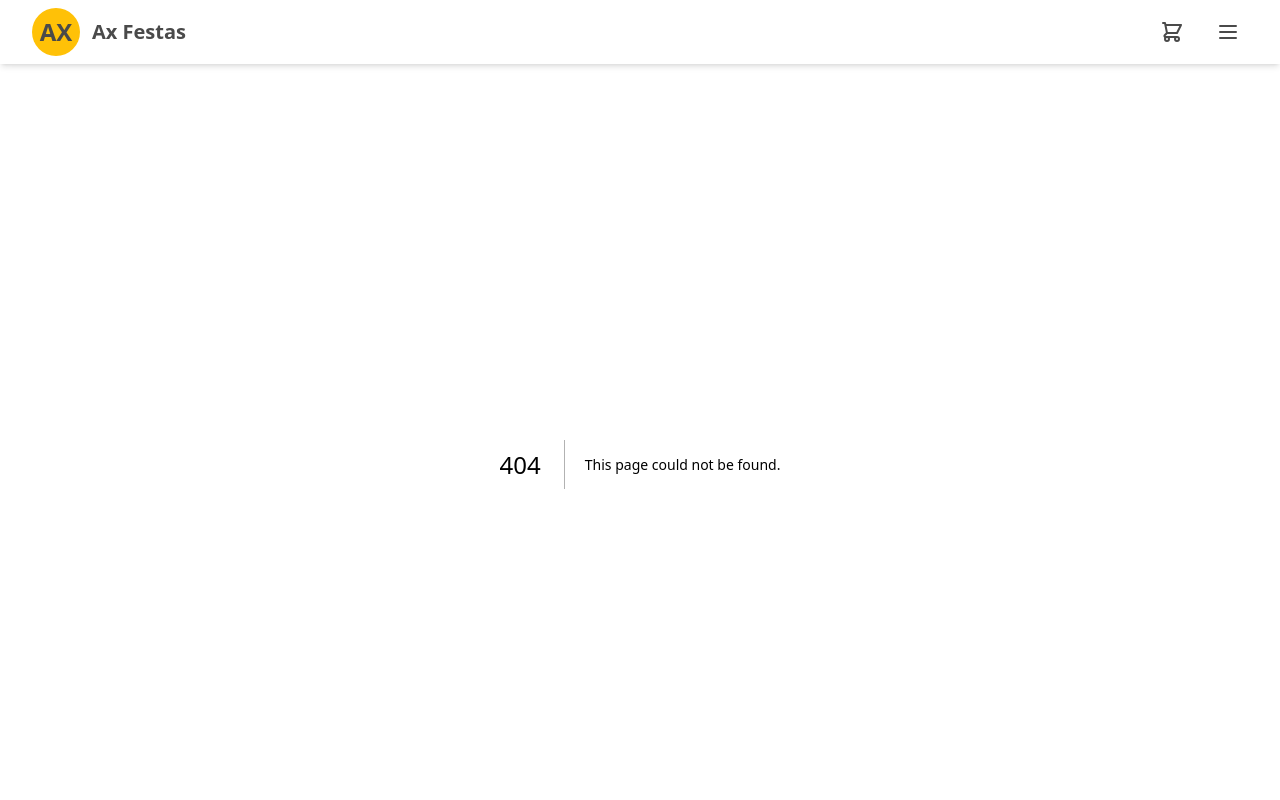
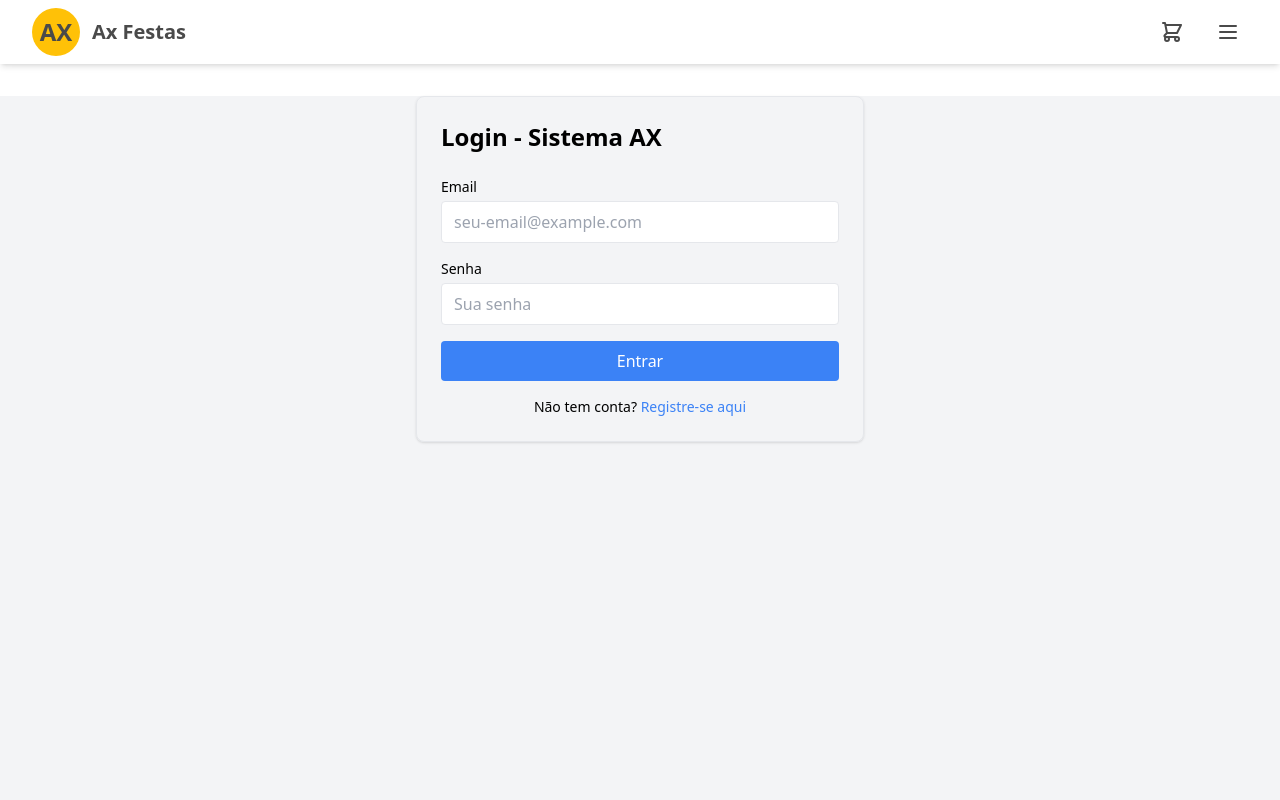
Before and after one commit to axfestas/sistema.ax, a Next.js app: page /login in a window 1280 px wide. Before the commit this address had no page. Shown: the top 800 px of the page. Built offline with nearby package versions, Linux system fonts and the light colour scheme.

Commit message:
Add LoginPage component with LoginForm

```diff
--- /dev/null
+++ b/src/app/login/page.tsx
@@ -0,0 +1,9 @@
+import LoginForm from '@/components/LoginForm';
+
+export default function LoginPage() {
+  return (
+    <div className="min-h-screen bg-gray-100">
+      <LoginForm />
+    </div>
+  );
+}
```
